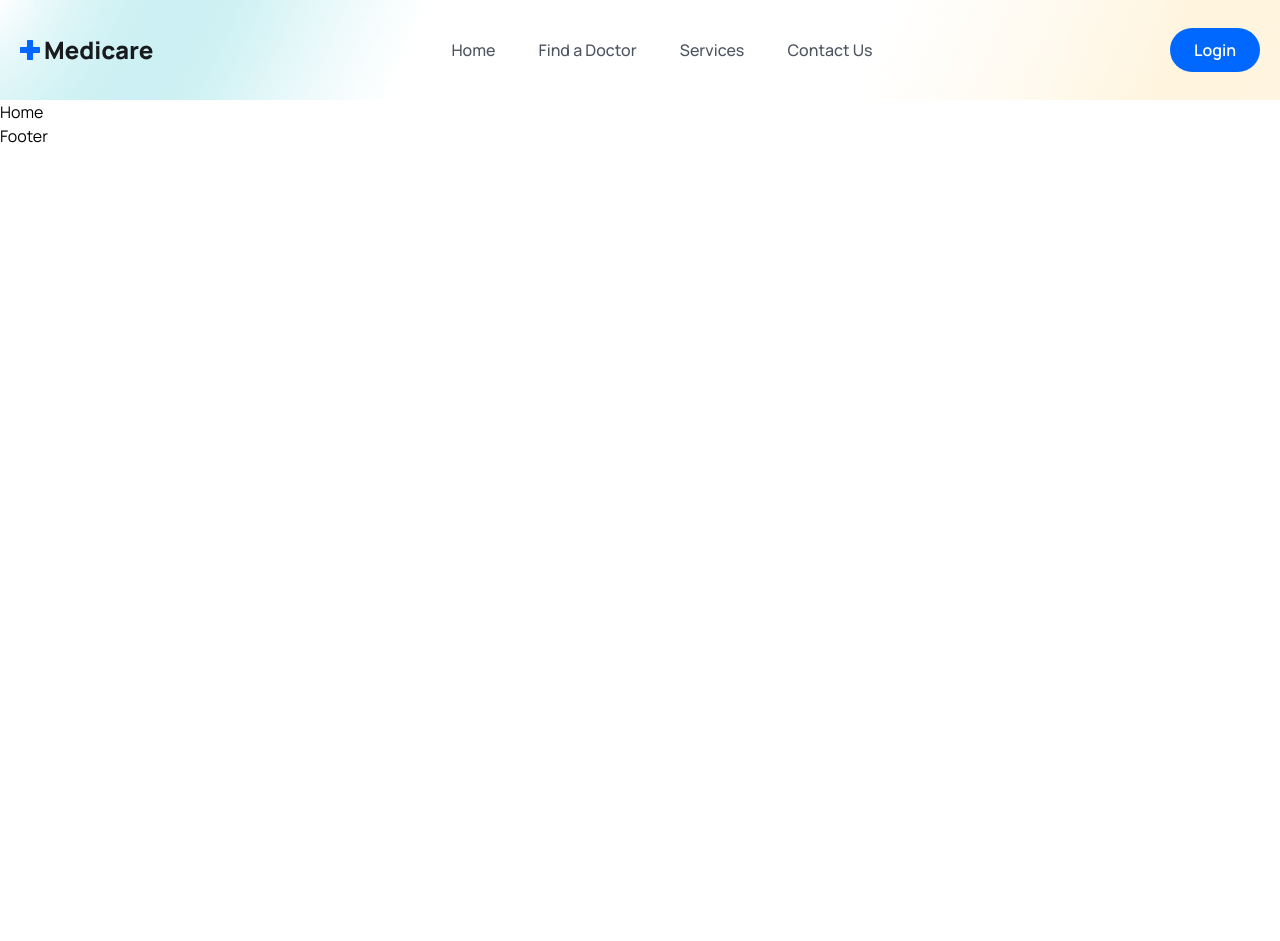
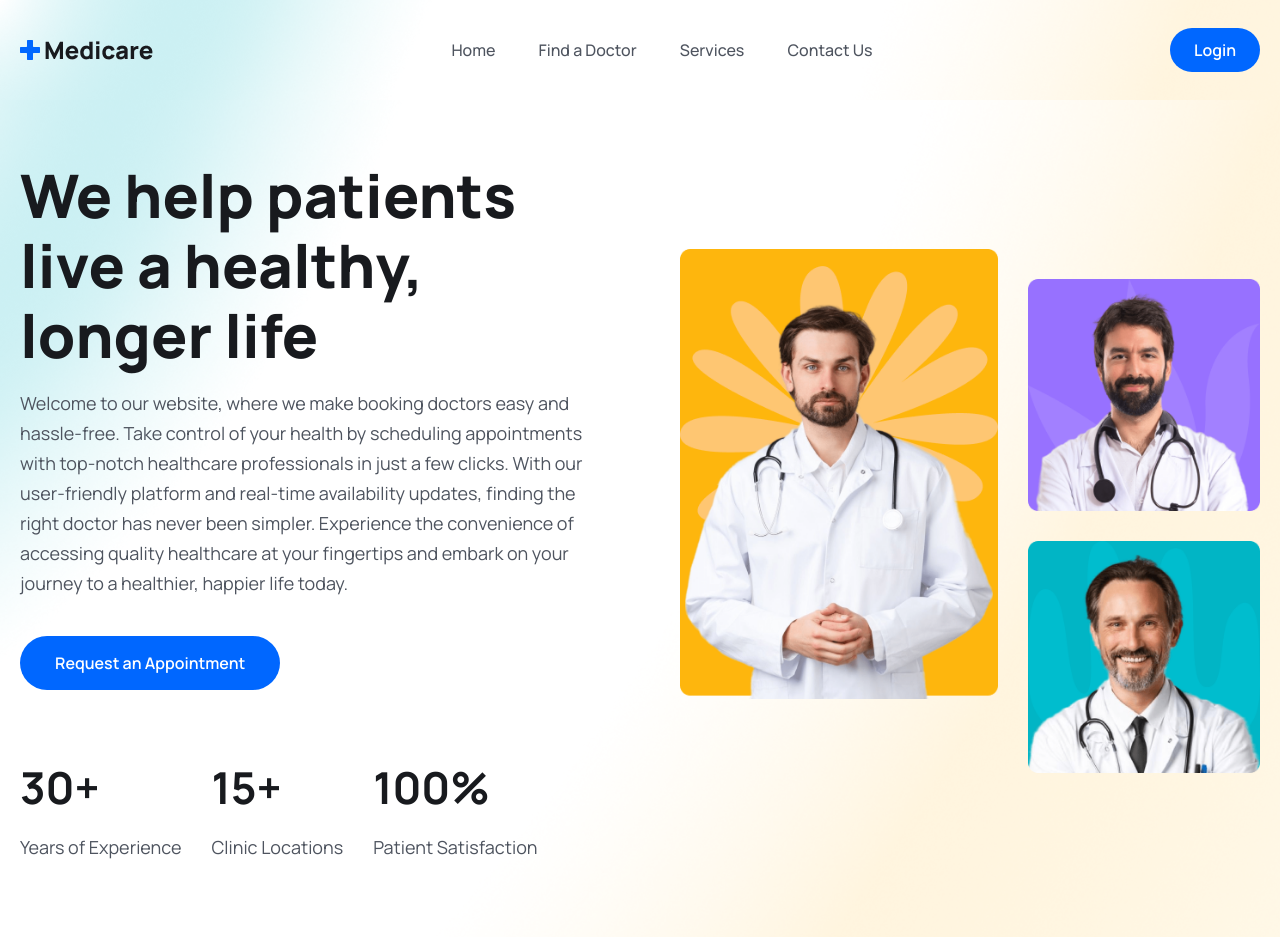
Before and after one commit to faid-terence/MERN-STACK-Doctor-Booking-Website, a React (Vite) app in the folder frontend/: page / in a window 1280 px wide. Shown: the top 941 px of the page. Before the commit the page ends 800 px from the top, so only its background shows below. Built offline with nearby package versions, Linux system fonts and the light colour scheme.

Commit message:
feature(home): Hero section Added

```diff
--- a/frontend/src/components/Header/Header.jsx
+++ b/frontend/src/components/Header/Header.jsx
@@ -1,49 +1,50 @@
-import logo from '../../assets/images/logo.png'
-import UserImg from '../../assets/images/avatar-icon.png'
-import { useEffect, useRef} from 'react'
-import {NavLink, Link} from 'react-router-dom'
-import {BiMenu} from 'react-icons/bi'
-
+import logo from "../../assets/images/logo.png";
+import UserImg from "../../assets/images/avatar-icon.png";
+import { useEffect, useRef } from "react";
+import { NavLink, Link } from "react-router-dom";
+import { BiMenu } from "react-icons/bi";
 
 const navLinks = [
   {
-    path: '/home',
-    display: 'Home'
+    path: "/home",
+    display: "Home",
   },
   {
-    path: '/doctors',
-    display: 'Find a Doctor'
+    path: "/doctors",
+    display: "Find a Doctor",
   },
   {
-    path: '/services',
-    display: 'Services'
+    path: "/services",
+    display: "Services",
   },
   {
-    path: '/contact',
-    display: 'Contact Us'
+    path: "/contact",
+    display: "Contact Us",
   },
-]
+];
 
 export const Header = () => {
-  const headerRef = useRef(null)
-  const menyRef = useRef(null)
+  const headerRef = useRef(null);
+  const menyRef = useRef(null);
 
-  const handleStickyHeader = ()=> {
-    window.addEventListener('scroll', ()=> {
-      if(document.body.scrollTop > 80 || document.documentElement.scrollTop > 80){
-        headerRef.current.classList.add('sticky-header')
+  const handleStickyHeader = () => {
+    window.addEventListener("scroll", () => {
+      if (
+        document.body.scrollTop > 80 ||
+        document.documentElement.scrollTop > 80
+      ) {
+        headerRef.current.classList.add("sticky-header");
+      } else {
+        headerRef.current.classList.remove("sticky_header");
       }
-      else{
-        headerRef.current.classList.remove('sticky_header')
-      }
-    })
-  }
+    });
+  };
   useEffect(() => {
-    handleStickyHeader()
+    handleStickyHeader();
 
-    return ()=> window.removeEventListener('scroll', handleStickyHeader)
+    return () => window.removeEventListener("scroll", handleStickyHeader);
   });
-  const toggleMenu = ()=> menyRef.current.classList.toggle('show_menu');
+  const toggleMenu = () => menyRef.current.classList.toggle("show_menu");
   return (
     <header className="header flex items-center" ref={headerRef}>
       <div className="container">
@@ -53,33 +54,44 @@ export const Header = () => {
             <img src={logo} alt="" />
           </div>
           {/*----menu----*/}
-          <div className='navigation' ref={menyRef} onClick={toggleMenu}>
+          <div className="navigation" ref={menyRef} onClick={toggleMenu}>
             <ul className="menu flex items-center gap-[2.7rem]">
-            {
-              navLinks.map((link,index)=> <li key={index}>
-                <NavLink to={link.path} className={navClass => navClass.isActive ? 'text-primaryColor text-[16px] leading-7 font-[600]' : 'text-textColor text-[16px] leading-7 font-[500] hover:text-primaryColor'}>{link.display}</NavLink>
-              </li>)
+              {navLinks.map((link, index) => (
+                <li key={index}>
+                  <NavLink
+                    to={link.path}
+                    className={(navClass) =>
+                      navClass.isActive
+                        ? "text-primaryColor text-[16px] leading-7 font-[600]"
+                        : "text-textColor text-[16px] leading-7 font-[500] hover:text-primaryColor"
                     }
+                  >
+                    {link.display}
+                  </NavLink>
+                </li>
+              ))}
             </ul>
           </div>
           {/*----nav right----*/}
-         <div className='flex items-center gap-4'>
-          <div className='hidden'>
-            <Link to= '/'>
-              <figure className='w-[35px] h-[35px] rounded-full cursor-pointer'>
-                <img src={UserImg} className='w-full rounded-full' alt="" />
+          <div className="flex items-center gap-4">
+            <div className="hidden">
+              <Link to="/">
+                <figure className="w-[35px] h-[35px] rounded-full cursor-pointer">
+                  <img src={UserImg} className="w-full rounded-full" alt="" />
                 </figure>
               </Link>
             </div>
-          <Link to= '/auth/signin'>
-            <button className='bg-primaryColor py-2 px-6 text-white font-[600] h-[44px] flex items-center justify-center rounded-[50px]'>Login</button>
+            <Link to="/auth/signin">
+              <button className="bg-primaryColor py-2 px-6 text-white font-[600] h-[44px] flex items-center justify-center rounded-[50px]">
+                Login
+              </button>
             </Link>
-          <span className='md:hidden' onClick={toggleMenu}>
-            <BiMenu className="w-6 h-6 cursor-pointer"/>
+            <span className="md:hidden" onClick={toggleMenu}>
+              <BiMenu className="w-6 h-6 cursor-pointer" />
             </span>
           </div>
         </div>
       </div>
     </header>
-  )
-}
+  );
+};
--- a/frontend/src/index.css
+++ b/frontend/src/index.css
@@ -12,9 +12,8 @@
     .container {
         @apply max-w-full w-[1440px] px-5 mx-auto;
     }
-
-    .btn {
-        @apply bg-primaryColor py-[15px] px-[35px] roundend-[50px] text-white font-[600] mt-[38px];
+    .btn{
+        @apply bg-primaryColor py-[15px] px-[35px] rounded-[50px] text-white font-[600] mt-[38px];
     }
     .heading{
         @apply text-[44px] leading-[54px] font-[700] text-headingColor;
@@ -24,6 +23,9 @@
     }
     .header{
         @apply bg-[url('./assets/images/mask.png')] bg-no-repeat bg-center bg-cover w-full h-[100px] leading-[100px];
+    }
+    .hero_section{
+        @apply bg-[url('./assets/images/hero-bg.png')] bg-no-repeat bg-center bg-cover
     }
 
 }
--- a/frontend/src/pages/Home.jsx
+++ b/frontend/src/pages/Home.jsx
@@ -1,7 +1,60 @@
-
-
+import heroImg01 from '../assets/images/hero-img01.png'
+import heroImg02 from '../assets/images/hero-img02.png'
+import heroImg03 from '../assets/images/hero-img03.png'
 export const Home = () => {
   return (
-    <div>Home</div>
-  )
-}
+    <>
+      {/**hero section start */}
+
+        <section className="hero_section pt-[60px] 2xl:h-[800px]">
+          <div className="container">
+            <div className="flex flex-col lg:flex-row gap-[90px] items-center justify-between">
+              <div>
+                <div className="lg:w-[570px]">
+                  <h1 className="text-[36px] leading-[46px] text-headingColor font-[800] md:text-[60px] md:leading-[70px]">
+                    We help patients live a healthy, longer life
+                  </h1>
+                  <p className="text_para">
+                    Welcome to our website, where we make booking doctors easy
+                    and hassle-free. Take control of your health by scheduling
+                    appointments with top-notch healthcare professionals in just
+                    a few clicks. With our user-friendly platform and real-time
+                    availability updates, finding the right doctor has never
+                    been simpler. Experience the convenience of accessing
+                    quality healthcare at your fingertips and embark on your
+                    journey to a healthier, happier life today.{" "}
+                  </p>
+                  <button className="btn">Request an Appointment</button>
+                </div>
+                <div className="mt-[30px] lg:mt-[70px] flex flex-col lg:flex-row lg:items-center gap-5 lg:gap-[30px]">
+                  <div>
+                    <h2 className="text-[36px] leading-[56px] lg:text-[44px] lg:leading-[54px] font-[700] text-headingColor">30+</h2>
+                    <p className="text_para">Years of Experience</p>
+                  </div>
+                  <div>
+                    <h2 className="text-[36px] leading-[56px] lg:text-[44px] lg:leading-[54px] font-[700] text-headingColor">15+</h2>
+                    <p className="text_para">Clinic Locations</p>
+                  </div>
+                  <div>
+                    <h2 className="text-[36px] leading-[56px] lg:text-[44px] lg:leading-[54px] font-[700] text-headingColor">100%</h2>
+                    <p className="text_para">Patient Satisfaction</p>
+                  </div>
+                </div>
+              </div>
+              {/**hero Content */}
+              <div className="flex gap-[30px] justify-end">
+                <div>
+                  <img src={heroImg01} className='w-full' alt="" />
+                </div>
+                <div className='mt-[30px]'>
+                  <img src={heroImg02} className='w-full mb-[30px]' alt="" />
+                  <img src={heroImg03} className='w-full' alt="" />
+                </div>
+              </div>
+            </div>
+          </div>
+        </section>
+        {/**hero section end */}
+    </>
+  );
+};
```
Also changed, not shown: frontend/src/routes/Router.jsx (+18 -18 lines). Lines whose indentation alone changed are shown as unchanged.
